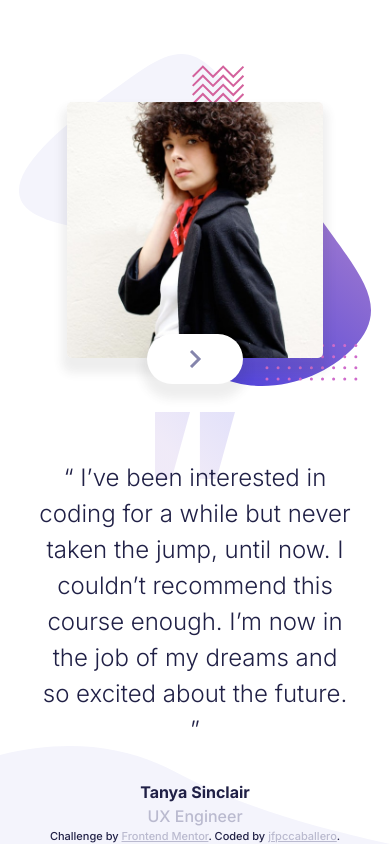
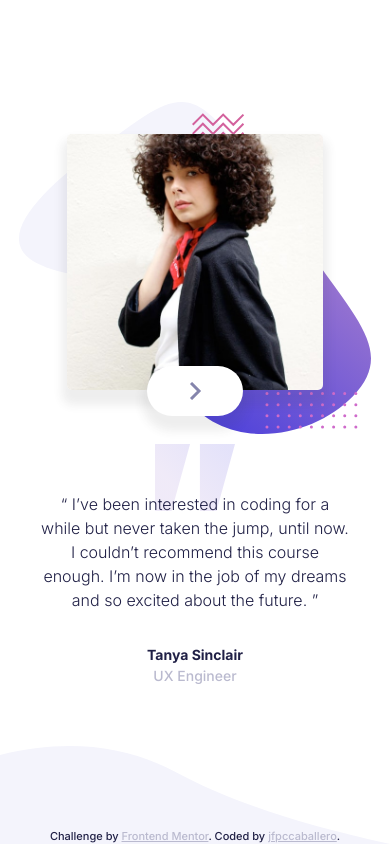
Before and after one commit to jfpccaballero/testimonials-slider-frontend, a plain HTML site: page index.html in a window 390 px wide. Drawn offline with Linux system fonts and the light colour scheme.

Commit message:
Adjust style.css

```diff
--- a/css/style.css
+++ b/css/style.css
@@ -102,29 +102,27 @@ span {
     span { display: block; }
     .slide { padding-right: 1.5rem; }
 }
-
 @media screen and (max-width: 768px) {
     body { background-size: contain; }
-    footer
-    h1 { font-size: 18px; }
+    h1 { font-size: 16px; }
     .slide {
         display: block;
         background-size: 22rem;
         background-position-x: center;
         background-position-y: 0;
         margin: 0;
-        padding: 3rem 10%;
+        padding: 0 10%;
         text-align: center;
     }
-    p { font-size: 16px;}
-    .avatar { width: 16rem; margin-bottom: 2rem;}
+    p { font-size: 14px;}
+    .avatar { width: 16rem; margin: 2rem 0;}
     .btn {
         left: 0;
         right: 0;
         margin-left: auto;
         margin-right: auto;
         bottom: auto;
-        top: 17.5rem;
+        top: 16.5rem;
     }
     .content {
         position: relative;
```
